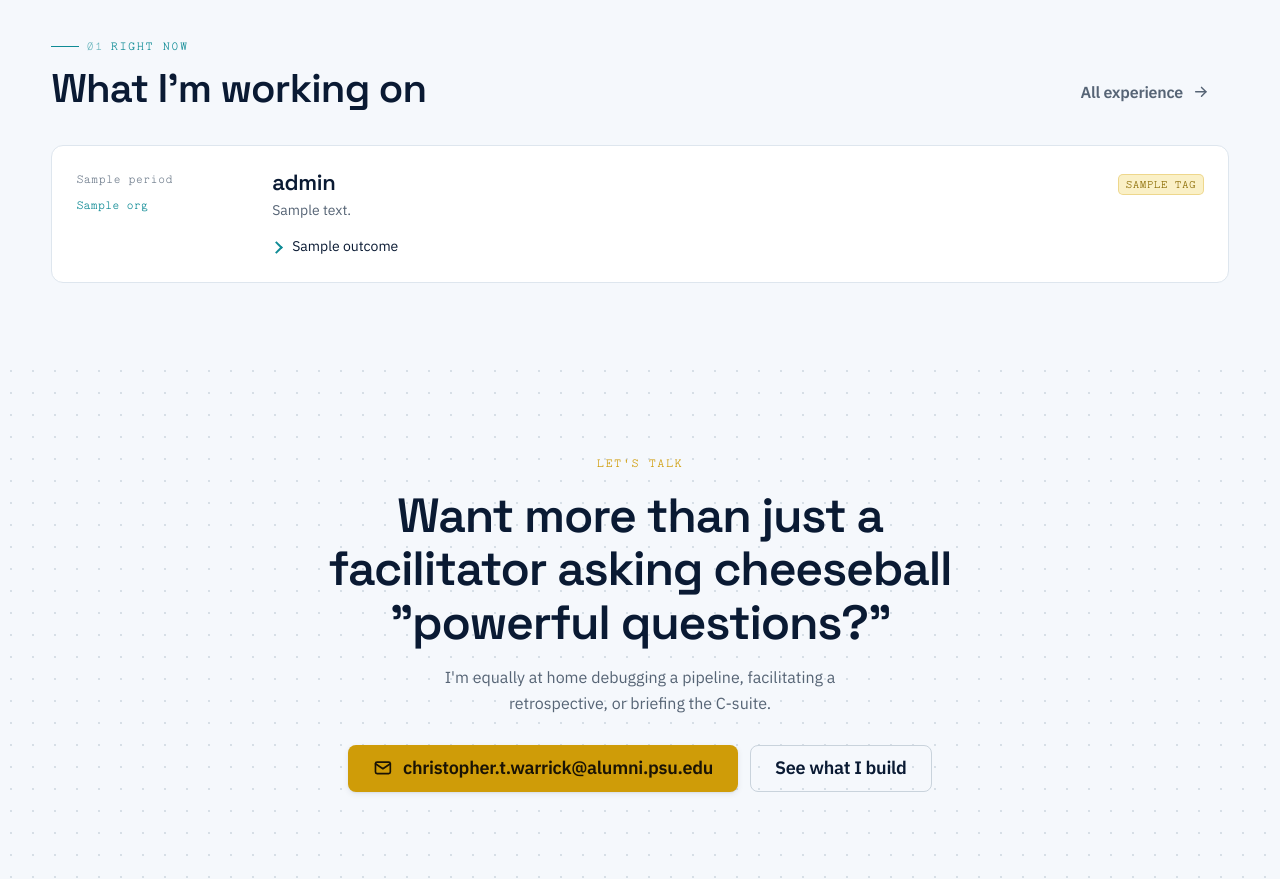
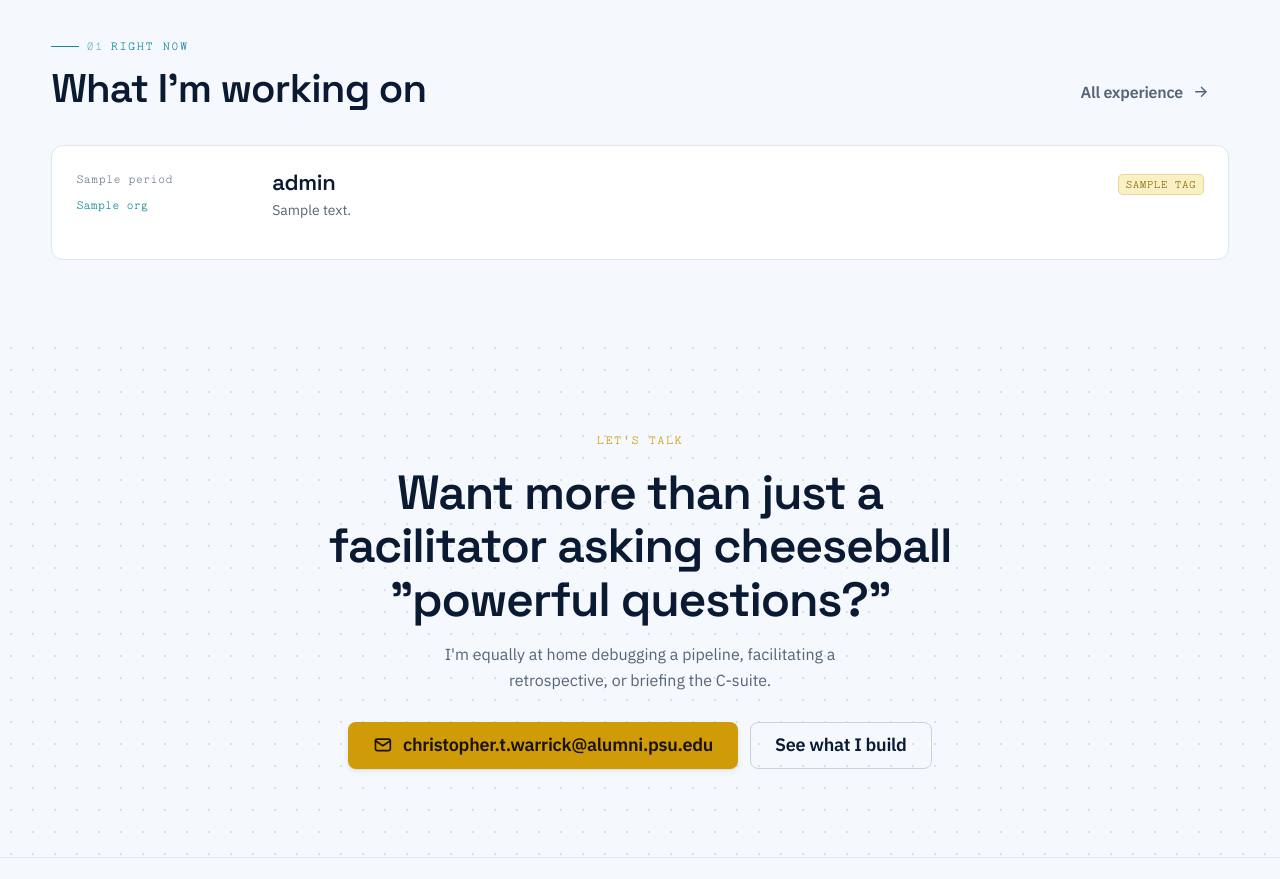
Before and after one commit to ctwarrick/ctwarrick-dev, a Flask app: template templates/home.html in a window 1280 px wide. Shown: the part 1186-2065 px from the top of the page. Run offline with Flask 3, Linux system fonts and the light colour scheme; the template is opened without the code that fills it: most values are stand-ins (such as "Sample title", 1, 10 or a date in 2020).

Commit message:
Tighten up splash page bullets

```diff
--- a/templates/home.html
+++ b/templates/home.html
@@ -78,9 +78,6 @@
             {{ badge(w.tag, variant="gold" if w.get("service") else "teal") }}
           </div>
           <p class="work__sum">{{ w.summary }}</p>
-          <ul class="work__out">
-            {% for o in w.outcomes %}<li>{{ o }}</li>{% endfor %}
-          </ul>
         </div>
       </div>
       {% endfor %}
```
